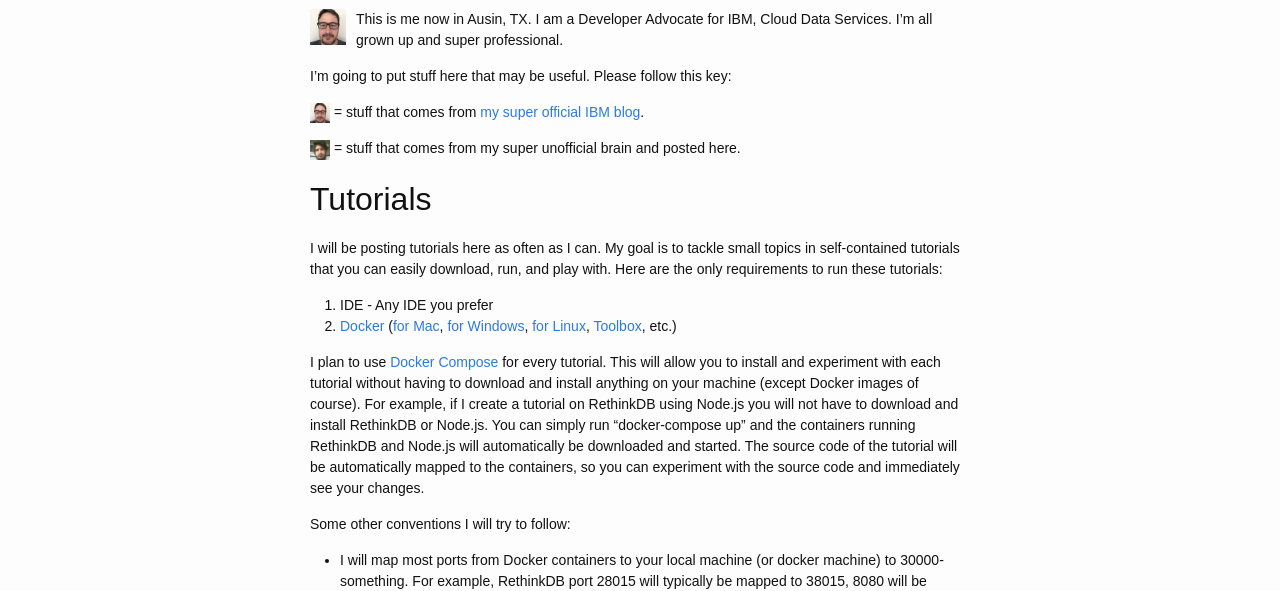
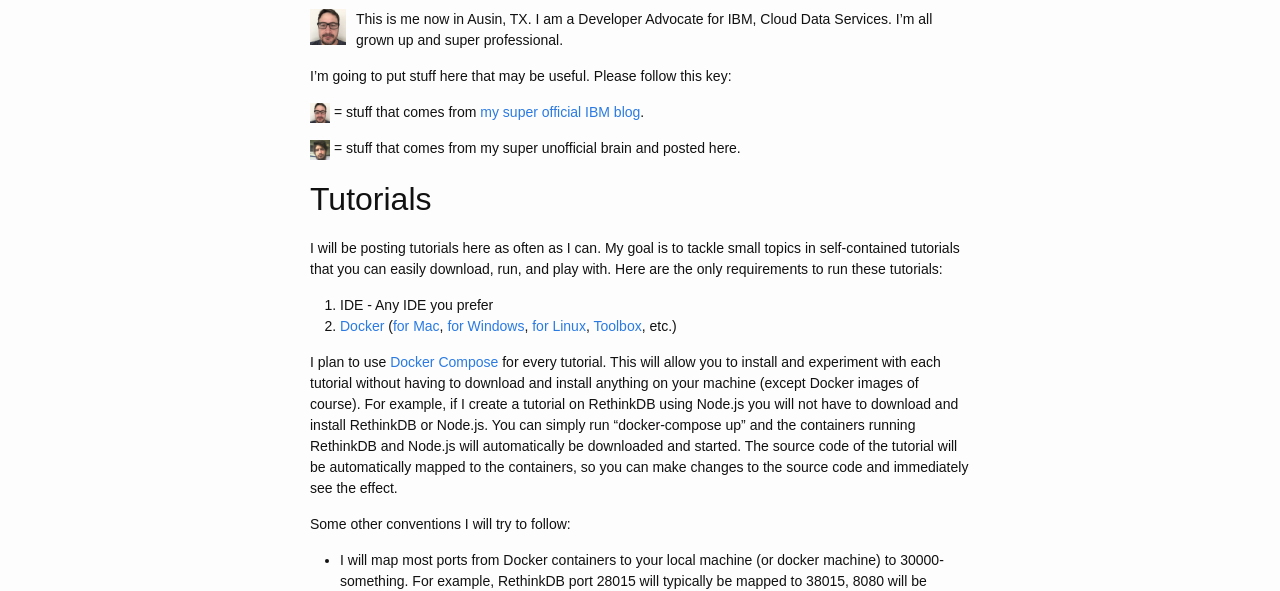
Before and after one commit to markwatsonatx/markwatsonatx.github.io, a Jekyll site: the page built from about.md, in a window 1280 px wide. Shown: the part 202-793 px from the top of the page. Built offline with Jekyll 4.4.1, drawn with Linux system fonts in a browser that asks for light colours; some web fonts are replaced.

Commit message:
Updated about

```diff
--- a/about.md
+++ b/about.md
@@ -28,8 +28,8 @@
 without having to download and install anything on your machine (except Docker images of course).
 For example, if I create a tutorial on RethinkDB using Node.js you will not have to download and install RethinkDB or Node.js.
 You can simply run "docker-compose up" and the containers running RethinkDB and Node.js will automatically be downloaded and started.
-The source code of the tutorial will be automatically mapped to the containers, so you can experiment with the source code and
-immediately see your changes.
+The source code of the tutorial will be automatically mapped to the containers, so you can make changes to the source code and
+immediately see the effect.
 
 Some other conventions I will try to follow:
 
```
